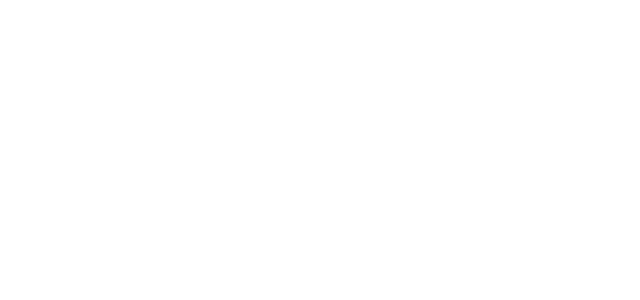
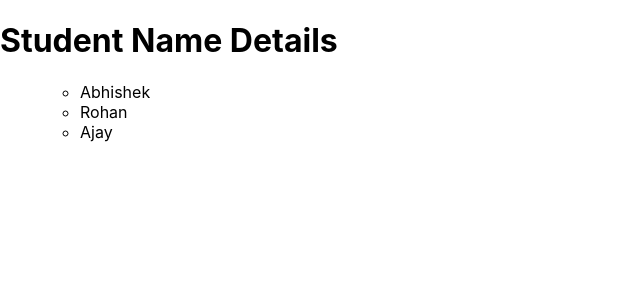
Before and after one commit to sidoncode/Reactjs-Day-2-FSD-Bennette, a React (Create React App) app: page / in a window 1280 px wide. Shown: the top 300 px of the page, without its empty margins (0-640 px from the left). Built offline with nearby package versions, Linux system fonts and the light colour scheme.

Commit message:
Added dummy data

```diff
--- a/src/App.js
+++ b/src/App.js
@@ -12,15 +12,15 @@
       data:
       [
         {
-
+            "name":"Abhishek"
         },
 
         {
-
+          "name":"Rohan"
         },
 
         {
-
+          "name":"Ajay"
         }
       ]
     }
@@ -30,8 +30,10 @@
     return (
 
       <div>
-
-
+        <StudentName/>
+        <ul>
+          {this.state.data.map((item) => <List data = {item}/>)}
+          </ul>
       </div>
 
     )
@@ -62,7 +64,7 @@
     return (
       // UL -> STANDS FOR  unordered List.
       <ul>
-        <li> </li>
+        <li>{this.props.data.name} </li>
       </ul>
     )
   }
```
